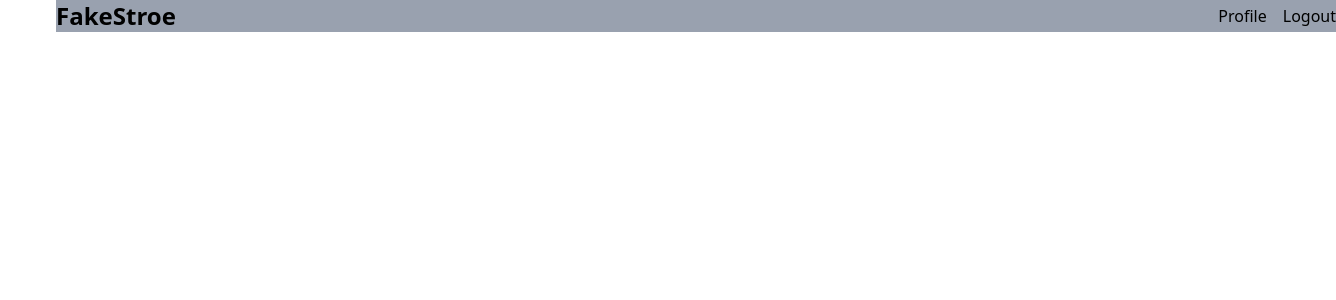
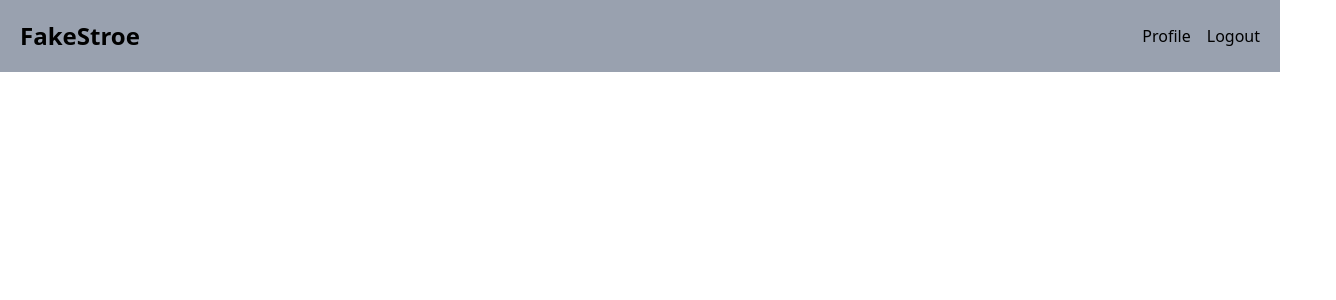
Before and after one commit to moshaosama/Project-by-Design_Pattern, a React (Vite) app: page / in a window 1280 px wide. Shown: the top 300 px of the page, 1336 px wide, since content can reach past the window. Built offline with nearby package versions, Linux system fonts and the light colour scheme.

Commit message:
🔧 Update Header.tsx navigation behavior

```diff
--- a/src/Components/Header.tsx
+++ b/src/Components/Header.tsx
@@ -1,8 +1,10 @@
 const Header = () => {
   return (
-    <div className="w-full bg-gray-400 flex justify-between mx-14">
+    <div className="w-full bg-gray-400 flex justify-between p-5">
       <div>
-        <h1 className="text-2xl font-bold ">FakeStroe</h1>
+        <a href="/" className="text-2xl font-bold ">
+          FakeStroe
+        </a>
       </div>
       <div className="flex items-center gap-4">
         <a href="#profile">Profile</a>
```
